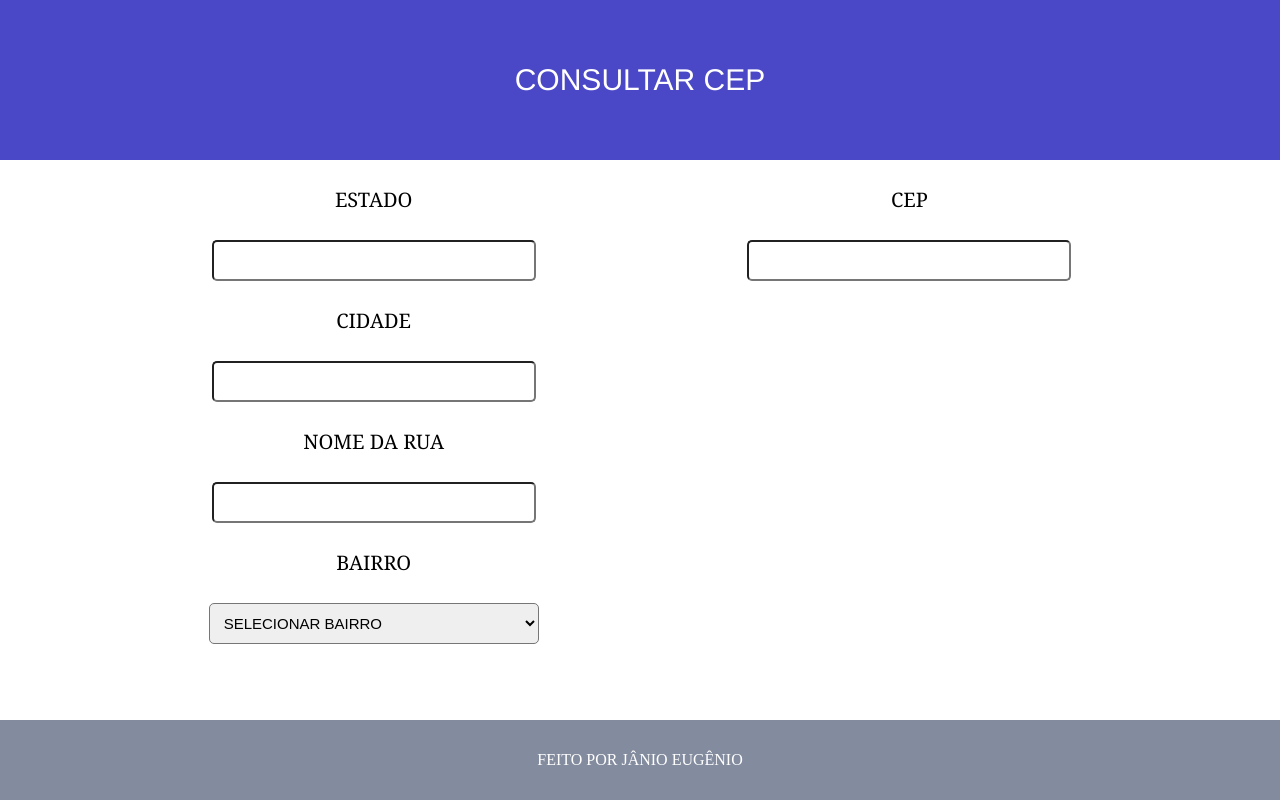
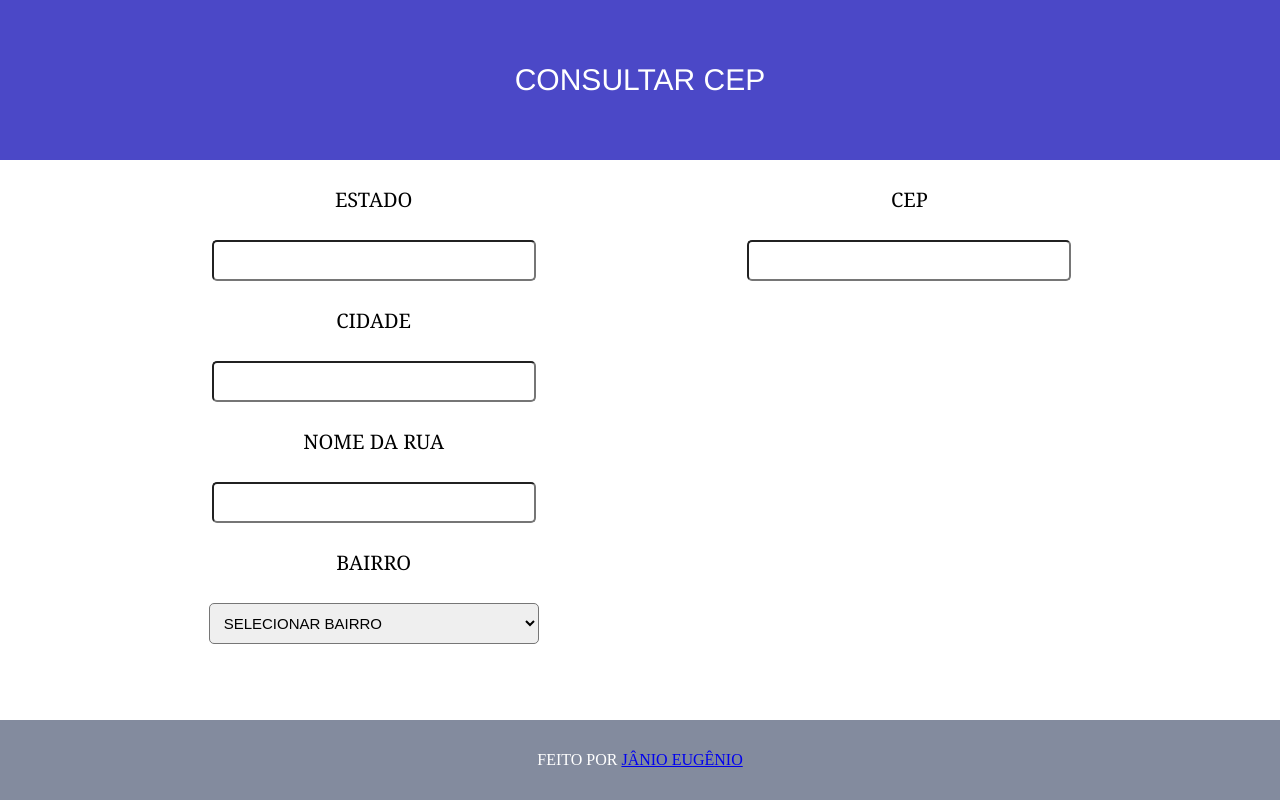
Before and after one commit to janioeugenio/consulta-CEP, a plain HTML site: page index.html in a window 1280 px wide. Drawn offline with Linux system fonts and the light colour scheme.

Commit message:
Update index.html

```diff
--- a/index.html
+++ b/index.html
@@ -77,7 +77,7 @@
 
 </body>
 <footer class="rodape">
-    <p>Feito por <a>Jânio Eugênio</a></p>
+    <p>Feito por <a class="link" href="https://github.com/janioeugenio">Jânio Eugênio</a></p>
 </footer>
 
 </html>
```
